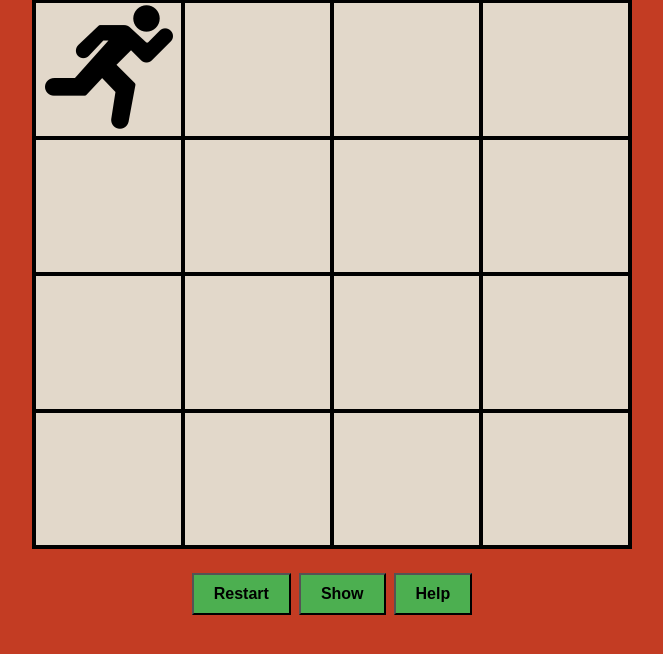
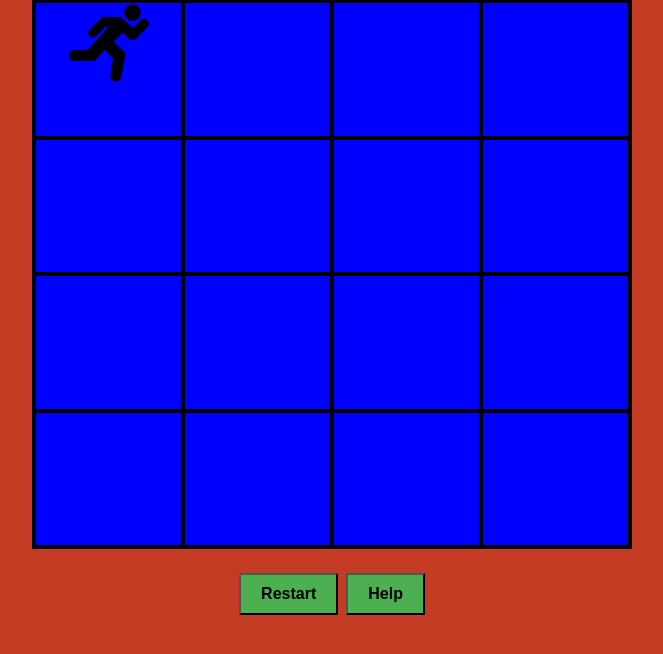
Before and after one commit to ibkibk/game-memory, a plain HTML site: page index.html in a window 1280 px wide. Both pictures are taken after a click on the element 416 px from the left and 127 px from the top of the page. Shown: the part 58-712 px from the top of the page, without its empty margins (308-971 px from the left). Drawn offline with nearby package versions, Linux system fonts and the light colour scheme.

Commit message:
images changed

```diff
--- a/index.html
+++ b/index.html
@@ -30,7 +30,7 @@
     </div>
     <div class="option">
         <button class="one">Restart</button>
-        <button class="one">Show</button>
+
         <button class="one">Help</button>
     </div>
     <script src="app.js"></script>
--- a/style.css
+++ b/style.css
@@ -23,14 +23,20 @@ h1{
     height: 550px;
     width: 600px;
     margin: 20px  auto;
-    background-color:#e2d8ca ;
+    background-color:blue ;
 
 }
 .memory{
     border: 2px solid black;
     text-align: center;
-    background-size:auto ;
 
+
+
+}
+.front{
+    width: 80px;
+    object-fit: fill;
+    text-align: center;
 
 }
 .hard{
```
Also changed, not shown: images/angular.png, images/award.png, images/fist.png, images/hand.png, images/happy.png, images/music.png.
